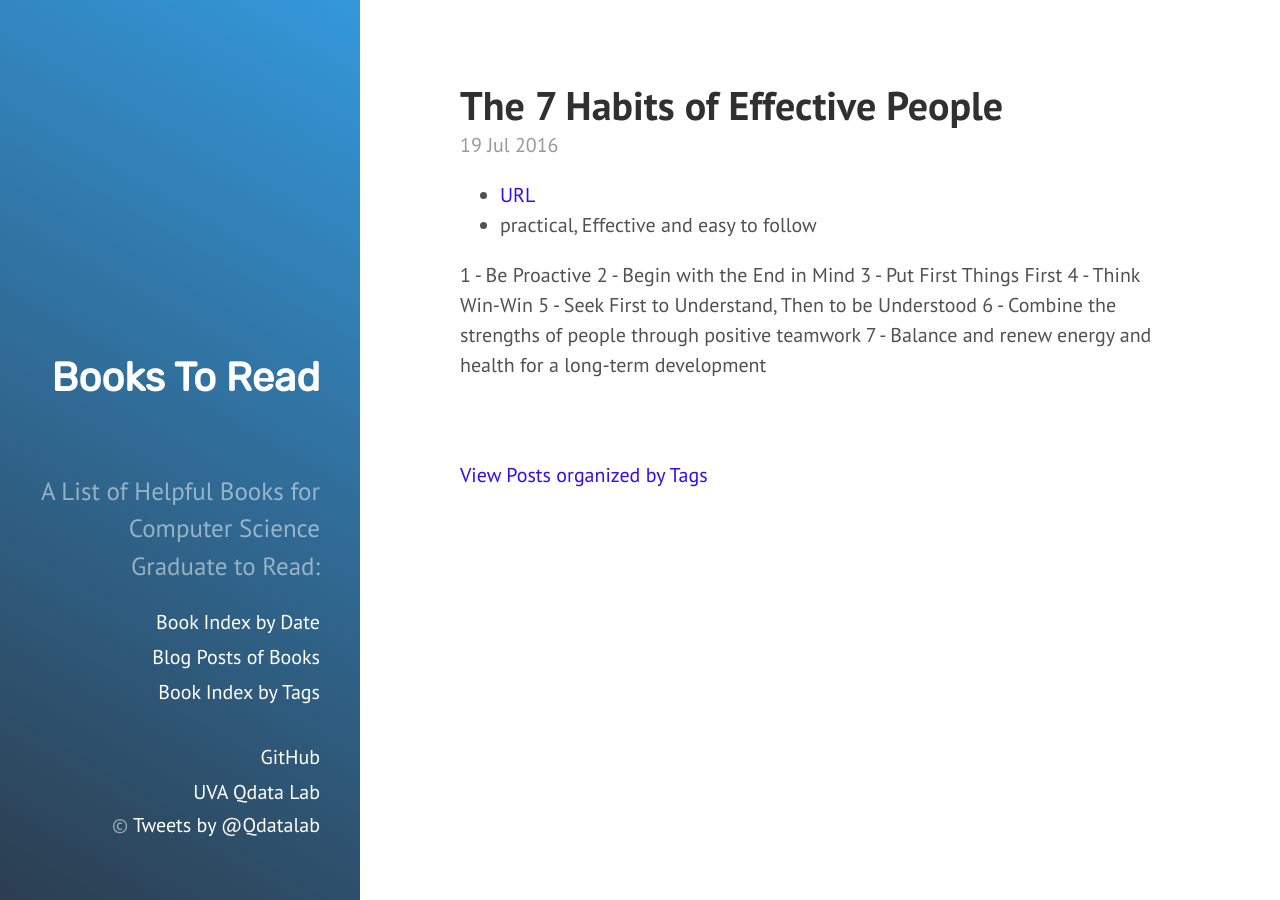
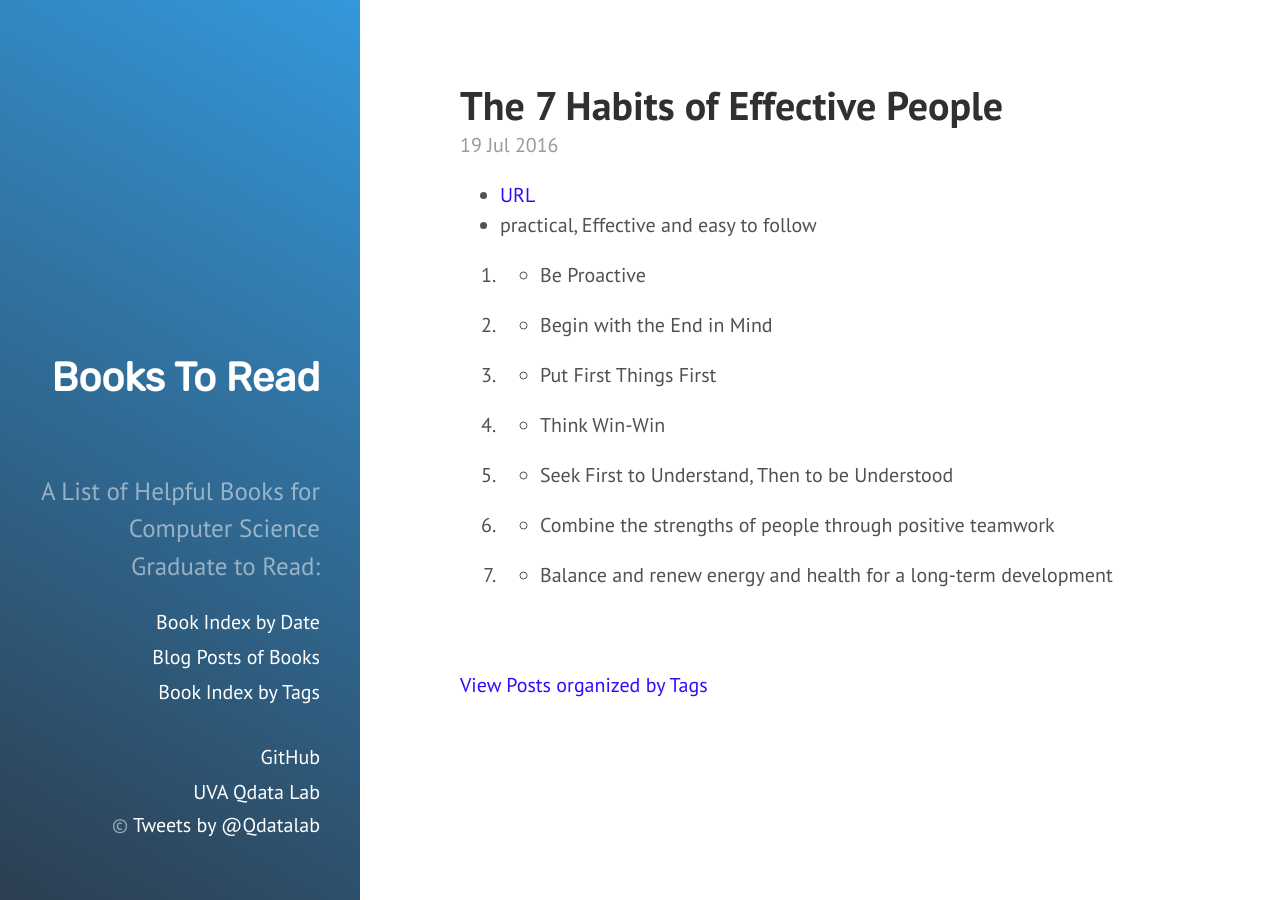
Before and after one commit to qiyanjun/books2read, a Jekyll site: the page built from _posts/2016-07-19-The 7 Habits of Highly Effective People.md, in a window 1280 px wide. Built offline with Jekyll 4.4.1, drawn with Linux system fonts in a browser that asks for light colours.

```diff
--- a/_posts/2016-07-19-The 7 Habits of Highly Effective People.md
+++ b/_posts/2016-07-19-The 7 Habits of Highly Effective People.md
@@ -10,10 +10,10 @@
 - [URL](https://www.amazon.com/Habits-Highly-Effective-People-Powerful/dp/1451639619/ref=tmm_pap_swatch_0?_encoding=UTF8&qid=1497748209&sr=1-1)
 - practical, Effective and easy to follow
 
-1 - Be Proactive
-2 - Begin with the End in Mind
-3 - Put First Things First
-4 - Think Win-Win
-5 - Seek First to Understand, Then to be Understood
-6 - Combine the strengths of people through positive teamwork
-7 - Balance and renew energy and health for a long-term development
+1. - Be Proactive
+2. - Begin with the End in Mind
+3. - Put First Things First
+4. - Think Win-Win
+5. - Seek First to Understand, Then to be Understood
+6. - Combine the strengths of people through positive teamwork
+7. - Balance and renew energy and health for a long-term development
```
